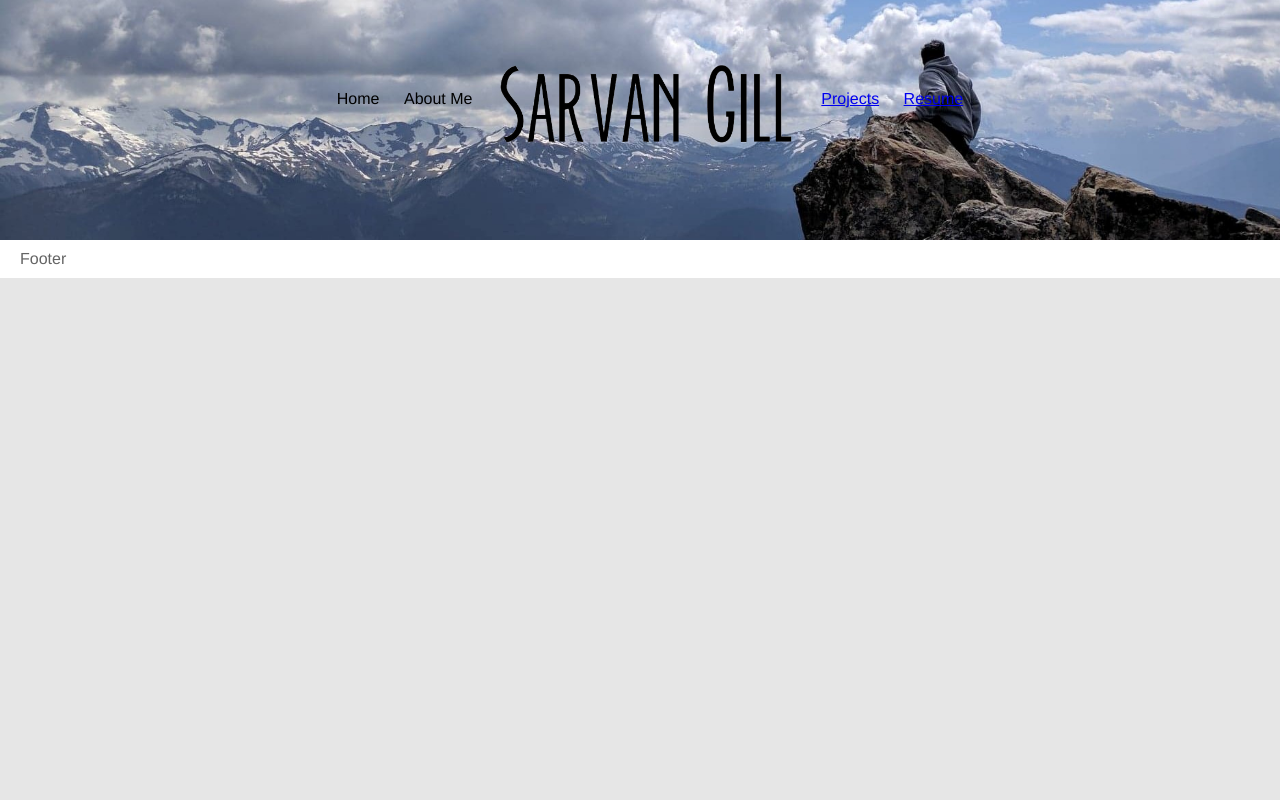
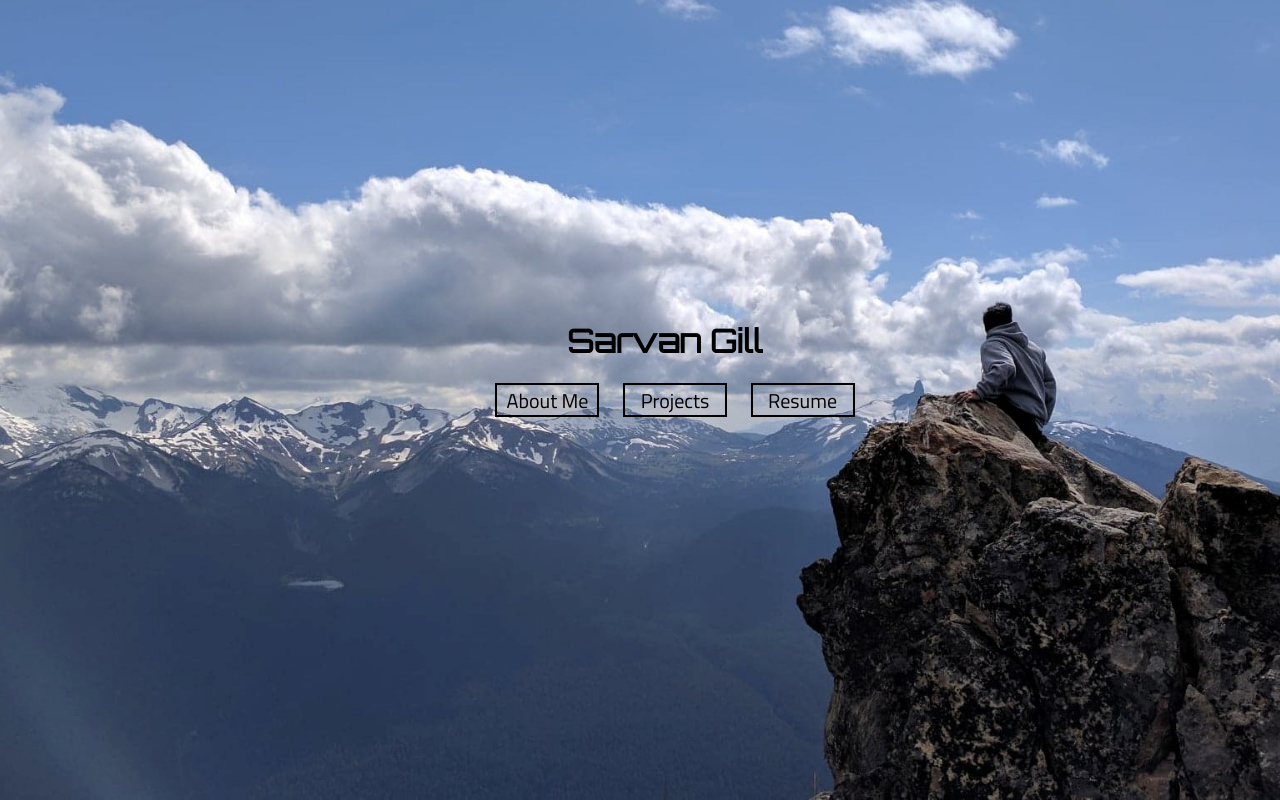
Before and after one commit to sarvan13/sarvan13.github.io, a plain HTML site: page index.html in a window 1280 px wide. Drawn offline with Linux system fonts and the light colour scheme.

Commit message:
Styled the home page. Created an about me page and added appropriate links. Changed the fonts to google fonts. No longer using the Name tag image.

```diff
--- a/index.html
+++ b/index.html
@@ -3,29 +3,20 @@
 <head>
 	<title>Sarvan Gill</title>
 	<link rel="stylesheet" href="style.css">
+	<link href="https://fonts.googleapis.com/css?family=Orbitron|Titillium+Web&display=swap" rel="stylesheet">
 </head>
-<body>
-	<header>
-		<ul>
-			<li>Home</li>
-			<li>About Me</li>
-			<li class="name"><a href="index.html">Sarvan Gill</a></li>
+<body class="Home">
+	<div class="container">
+
+		<h1 class="home-name">Sarvan Gill</h1>
+
+		<ul class="nav-links">
+			<li><a href="aboutme.html">About Me</a></li>
 			<li><a href="projects.html">Projects</a></li>
 			<li><a href="Sarvan-Resume.pdf">Resume</a></li>
 		</ul>
 
-	</header>
-<!--	<section>
-		<p>Hi, I'm Sarvan. I am currently a third year Engineering Physics student at UBC.</p>
-	</section>
-	<section>
-		<div>Robot</div>
-		<div>Text Analysis</div>
-		<div>Graph Implementation</div>
-	</section>
--->
-	<footer>
-		Footer
-	</footer>
+	</div>
+
 </body>
 </html>
--- a/style.css
+++ b/style.css
@@ -2,9 +2,54 @@
 	body{
 		background: rgb(230,230,230);
 		color: rgb(100,100,100);
-		font-family: Helvetica Neue, Helvetica, Arial, sans-serif;
+		/* font-family: Helvetica Neue, Helvetica, Arial, sans-serif; */
+		font-family: 'Titillium Web', sans-serif;
 		margin: 0px;
 		padding: 0px;
+	}
+	body.Home{
+		background: url("SarvanOnMountain.jpg") no-repeat center center fixed;
+		background-size: cover;
+		-webkit-background-size: cover;
+		-moz-background-size: cover;
+		-o-background-size:cover;
+		background-size: cover;
+	}
+	div.container{
+		background-color: transparent;
+		position: fixed;
+		text-align: center;
+
+		height: 200px;
+		width: 450px;
+		top: 50%;
+		left: 50%;
+		margin-top: -100px;
+		margin-left: -200px;
+	}
+	h1.home-name{
+		font-family: 'Orbitron', sans-serif;
+	}
+	h1{
+
+	}
+	.nav-links{
+		padding-top: 0;
+	}
+	.nav-links a{
+		display: block;
+		width: 100px;
+		height: 30px;
+		border: 2px solid black;
+
+		color: black;
+		text-decoration: none;
+		font-size: 20px;
+	}
+	.nav-links a:hover{
+		color: white;
+		font-size: larger;
+		border: 2px solid white;
 	}
 	header{
 		background-image: url("SarvanOnMountain.jpg");
@@ -15,16 +60,43 @@
 		text-align: center;
 	}
 	header .name a{
-		background-image: url("NameTag.PNG");
+		/* background-image: url("NameTag.PNG");
 		background-size: 300px;
 		background-repeat: no-repeat;
+		text-indent: -999999px; */
+		top: 8px;
 		position: relative;
-		top: -30px;
+		font-family: 'Orbitron', sans-serif;
+		font-size: 40px;
+		height: 90px;
+		width: 260px;
+		border: none;
+	}
+	header .name a:hover{
+		border:none;
+		color: white;
+		font-size: 42px;
+	}
+	ul.header-nav{
+		margin: 0;
+		padding-top: 53px;
+		list-style-type: none;
+		color: black;
+	}
+	li{
 		display: inline-block;
-		text-indent: -999999px;
-		height: 90px;
-		width: 300px;
-    }
+		margin-right: 20px;
+	}
+	.header-nav a{
+		display: block;
+
+		color: black;
+		text-decoration: none;
+	}
+	.header-nav a:hover{
+		color: white;
+		font-size: larger;
+	}
 	section{
 		background: rgb(230, 230, 230);
 		color: black;
@@ -60,10 +132,6 @@
         display: block;
 		margin: 0 auto;
     }
-	footer{
-		background: white;
-		padding: 10px 20px;
-	}
 	h1{
 		color: black;
     }
@@ -73,11 +141,6 @@
     div.title{
         position: center;
         width: 500px;
-	}
-	button{
-		background: white;
-		border: none;
-		color: rgb(158,140,260);
 	}
 	div{
         background:rgb(230, 230, 230);
@@ -94,13 +157,3 @@
     .teamPart p{
         clear: left;
     }
-	ul{
-		margin: 0;
-		padding-top: 70px;
-		list-style-type: none;
-		color: black;
-	}
-	li{
-		display: inline-block;
-		margin-right: 20px;
-	}
```
Also changed, not shown: aboutme.html (added, +21 -0 lines), projects.html (+15 -20 lines).
